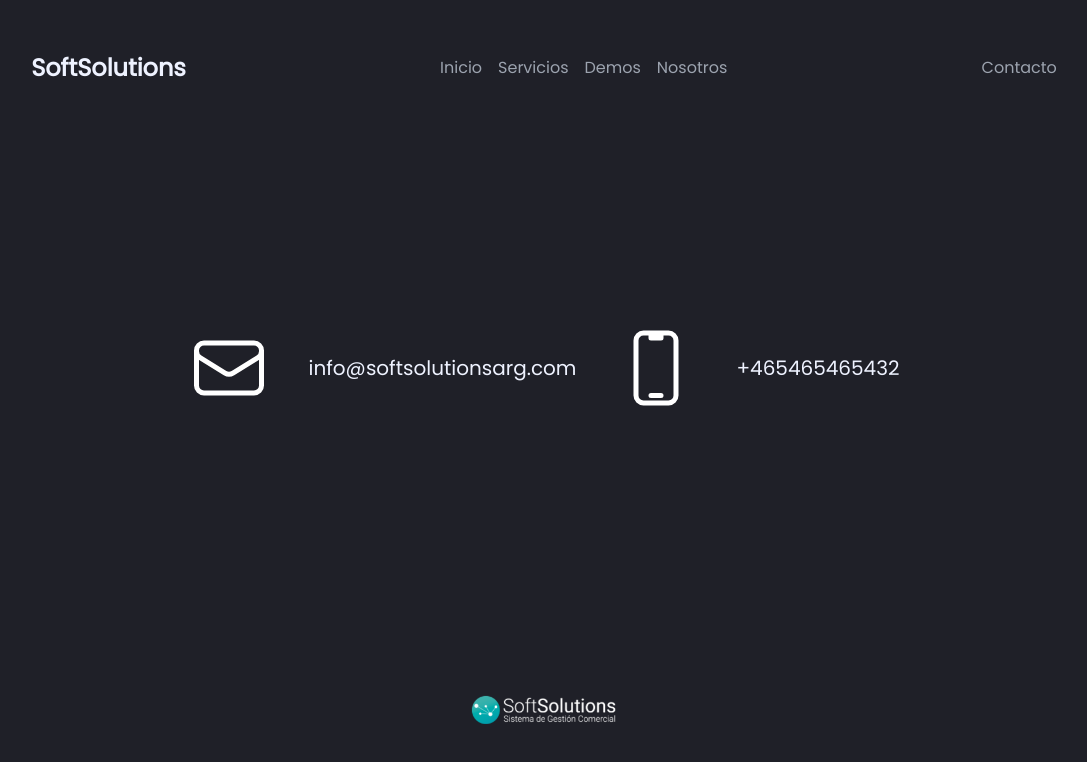
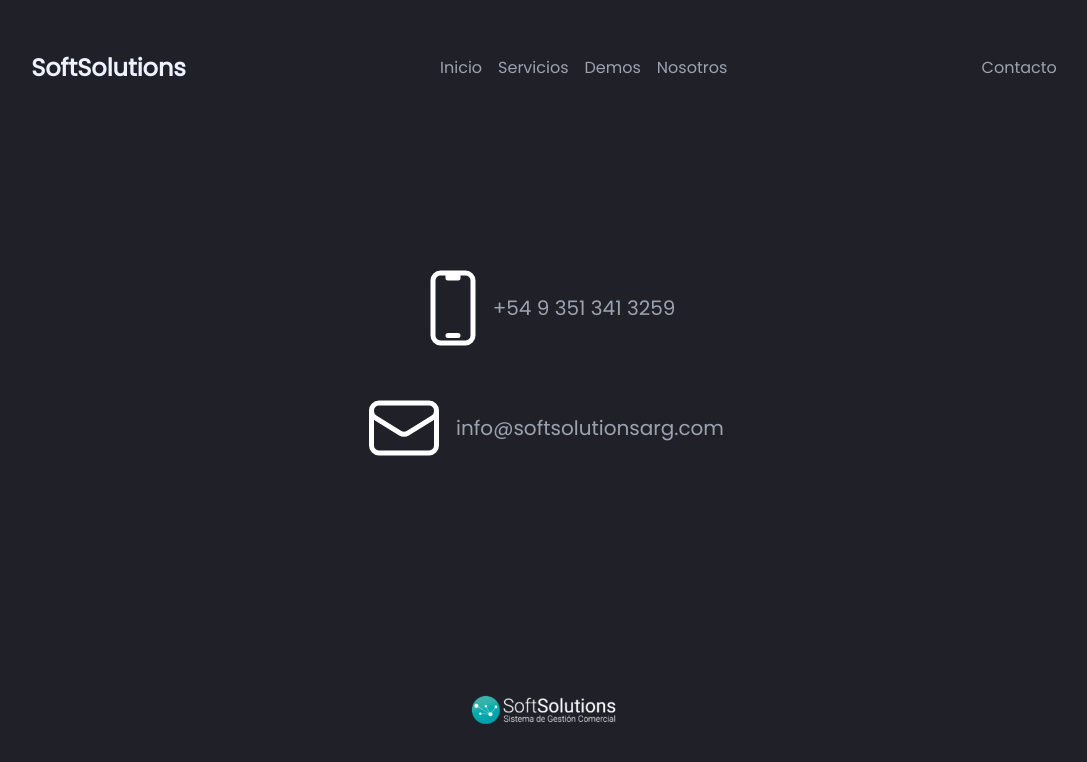
Before and after one commit to agussanchz/Page-Softsolutions, a React (Vite) app: page /contacto in a window 1280 px wide. Shown: the top 762 px of the page, without its empty margins (96-1183 px from the left). Built offline with nearby package versions, Linux system fonts and the light colour scheme.

Commit message:
creando enlace de whatsapp en contacto

```diff
--- a/src/components/Contact/Contact.jsx
+++ b/src/components/Contact/Contact.jsx
@@ -5,18 +5,22 @@ export default function Contact({ desactive }) {
   const close = !desactive ? 'hidden' : ' ';
   //Renderizado
   return (
-    <div className={'h-96 my-20 flex flex-col justify-center items-center gap-10 p-6 md:flex-row ' + close}>
-      <svg xmlns="http://www.w3.org/2000/svg" fill="none" viewBox="0 0 24 24" strokeWidth={1.5} stroke="white" className="w-20 h-20">
-        <path strokeLinecap="round" strokeLinejoin="round" d="M21.75 6.75v10.5a2.25 2.25 0 01-2.25 2.25h-15a2.25 2.25 0 01-2.25-2.25V6.75m19.5 0A2.25 2.25 0 0019.5 4.5h-15a2.25 2.25 0 00-2.25 2.25m19.5 0v.243a2.25 2.25 0 01-1.07 1.916l-7.5 4.615a2.25 2.25 0 01-2.36 0L3.32 8.91a2.25 2.25 0 01-1.07-1.916V6.75" />
-      </svg>
+    <div className={'h-96 my-20 flex flex-col justify-center items-center gap-10 p-6 ' + close}>
 
-        <h2 className='text-indigo-50 text-xl'>info@softsolutionsarg.com</h2>
-
+      <div className='flex justify-center text-center items-center'>
         <svg xmlns="http://www.w3.org/2000/svg" fill="none" viewBox="0 0 24 24" strokeWidth={1.5} stroke="white" className="w-20 h-20">
           <path strokeLinecap="round" strokeLinejoin="round" d="M10.5 1.5H8.25A2.25 2.25 0 006 3.75v16.5a2.25 2.25 0 002.25 2.25h7.5A2.25 2.25 0 0018 20.25V3.75a2.25 2.25 0 00-2.25-2.25H13.5m-3 0V3h3V1.5m-3 0h3m-3 18.75h3" />
         </svg>
-
-        <h2 className='text-indigo-50 text-xl'>+465465465432</h2>
+        <a href="https://api.whatsapp.com/send?phone=3513413259&text=Hola%20, me%20gustaria%20consultar%20%20por%20los%20servicios%20de%20softsolutions!." target='_blank'>
+          <h2 className='text-gray-400 text-xl md:hover:text-indigo-50'>+54 9 351 341 3259</h2>
+        </a>
+      </div>
+      <div className='flex justify-center gap-3 text-center items-center'>
+        <svg xmlns="http://www.w3.org/2000/svg" fill="none" viewBox="0 0 24 24" strokeWidth={1.5} stroke="white" className="w-20 h-20">
+          <path strokeLinecap="round" strokeLinejoin="round" d="M21.75 6.75v10.5a2.25 2.25 0 01-2.25 2.25h-15a2.25 2.25 0 01-2.25-2.25V6.75m19.5 0A2.25 2.25 0 0019.5 4.5h-15a2.25 2.25 0 00-2.25 2.25m19.5 0v.243a2.25 2.25 0 01-1.07 1.916l-7.5 4.615a2.25 2.25 0 01-2.36 0L3.32 8.91a2.25 2.25 0 01-1.07-1.916V6.75" />
+        </svg>
+        <h2 className='text-gray-400 text-xl md:hover:text-indigo-50'>info@softsolutionsarg.com</h2>
+      </div>
     </div>
   )
 }
--- a/src/components/Services/Services.jsx
+++ b/src/components/Services/Services.jsx
@@ -18,8 +18,13 @@ export default function Services({ desactive }) {
 
   //Renderizado
   return (
-    <section className={'my-20 flex justify-center items-center ' + close}>
-      <div className='flex flex-col justify-center gap-4 font-poppins md:flex-row'>
+    <section className={'my-20 flex flex-col justify-center items-center ' + close}>
+      <div className='p-6'>
+        <h2 className='text-indigo-50 text-4xl '>En nuestra empresa,</h2>
+        <h2 className='text-gray-400 text-3xl '>Tenemos muchos servicios para ofrecerle.</h2>
+        <h2 className='text-indigo-50 text-3xl '>Aqui van:</h2>
+      </div>
+      <div className='my-10 flex flex-col justify-center gap-4 font-poppins md:flex-row'>
         {titleCard.map((titulo, indice) => (
           <Card
             title={titulo}
```
